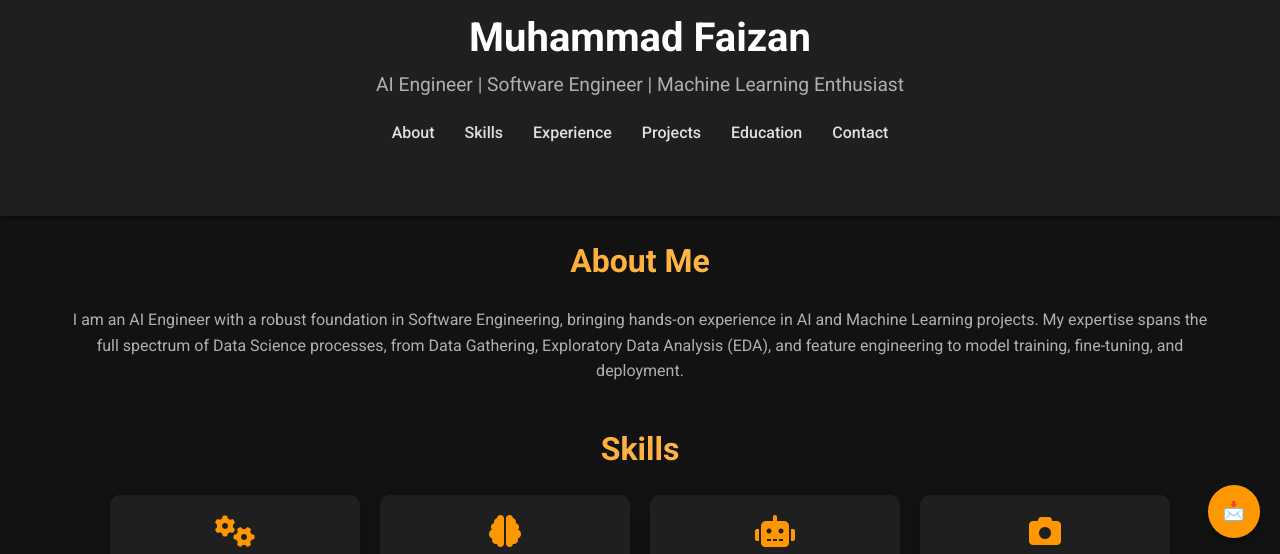
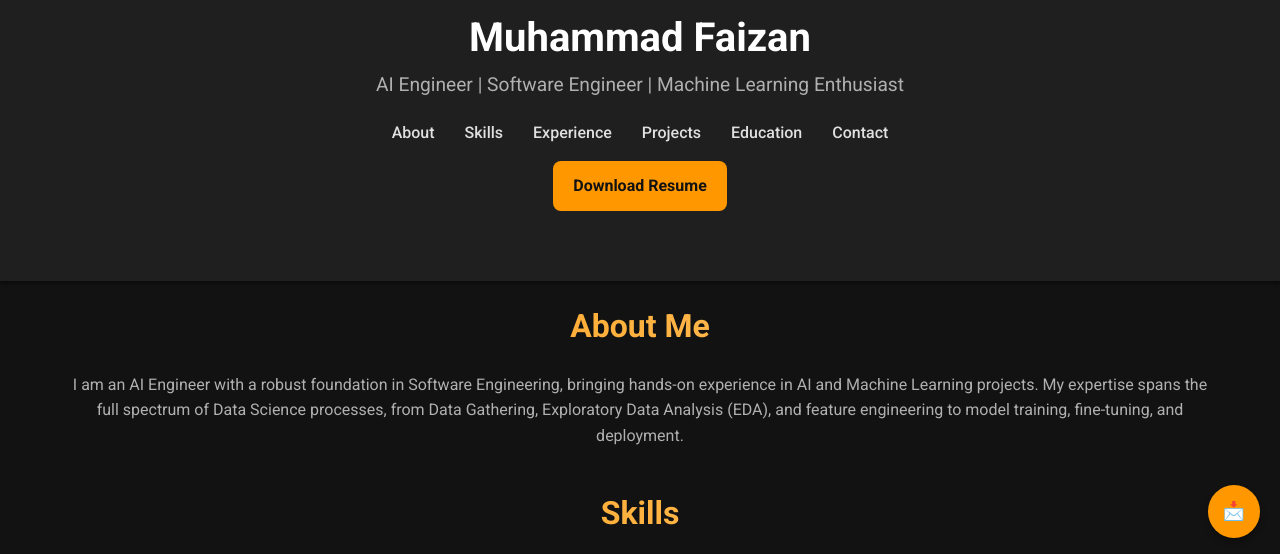
Before and after one commit to Faizan51214/Faizan51214.github.io, a plain HTML site: page index.html in a window 1280 px wide. Shown: the part 242-796 px from the top of the page. Drawn offline with Linux system fonts and the light colour scheme.

Commit message:
resume added

```diff
--- a/index.html
+++ b/index.html
@@ -19,6 +19,7 @@
             </div>
             <h1>Muhammad Faizan</h1>
             <p>AI Engineer | Software Engineer | Machine Learning Enthusiast</p>
+
             <nav>
                 <ul>
                     <li><a href="#about">About</a></li>
@@ -29,6 +30,9 @@
                     <li><a href="#contact">Contact</a></li>
                 </ul>
             </nav>
+            <div class="resume-container">
+                <a href="resume.pdf" download="Muhammad_Faizan_Resume.pdf" class="resume-btn">Download Resume</a>
+            </div>
             <a href="https://www.linkedin.com/in/muhammad-faizan-48674a242/" class="floating-contact">📩</a>
         </div>
     </header>
--- a/styles.css
+++ b/styles.css
@@ -289,3 +289,24 @@ header .profile-pic img {
 header .profile-pic img:hover {
     box-shadow: 0 0 25px rgba(255, 152, 0, 1); /* Stronger glow on hover */
 }
+
+.resume-container {
+    text-align: center;
+    margin-top: 15px;
+}
+
+.resume-btn {
+    background-color: #ff9800;
+    color: #121212;
+    padding: 12px 20px;
+    border-radius: 8px;
+    font-weight: bold;
+    text-decoration: none;
+    transition: background-color 0.3s ease-in-out, transform 0.2s;
+    display: inline-block;
+}
+
+.resume-btn:hover {
+    background-color: #e68900;
+    transform: scale(1.05);
+}
```
Also changed, not shown: 1 other file.
